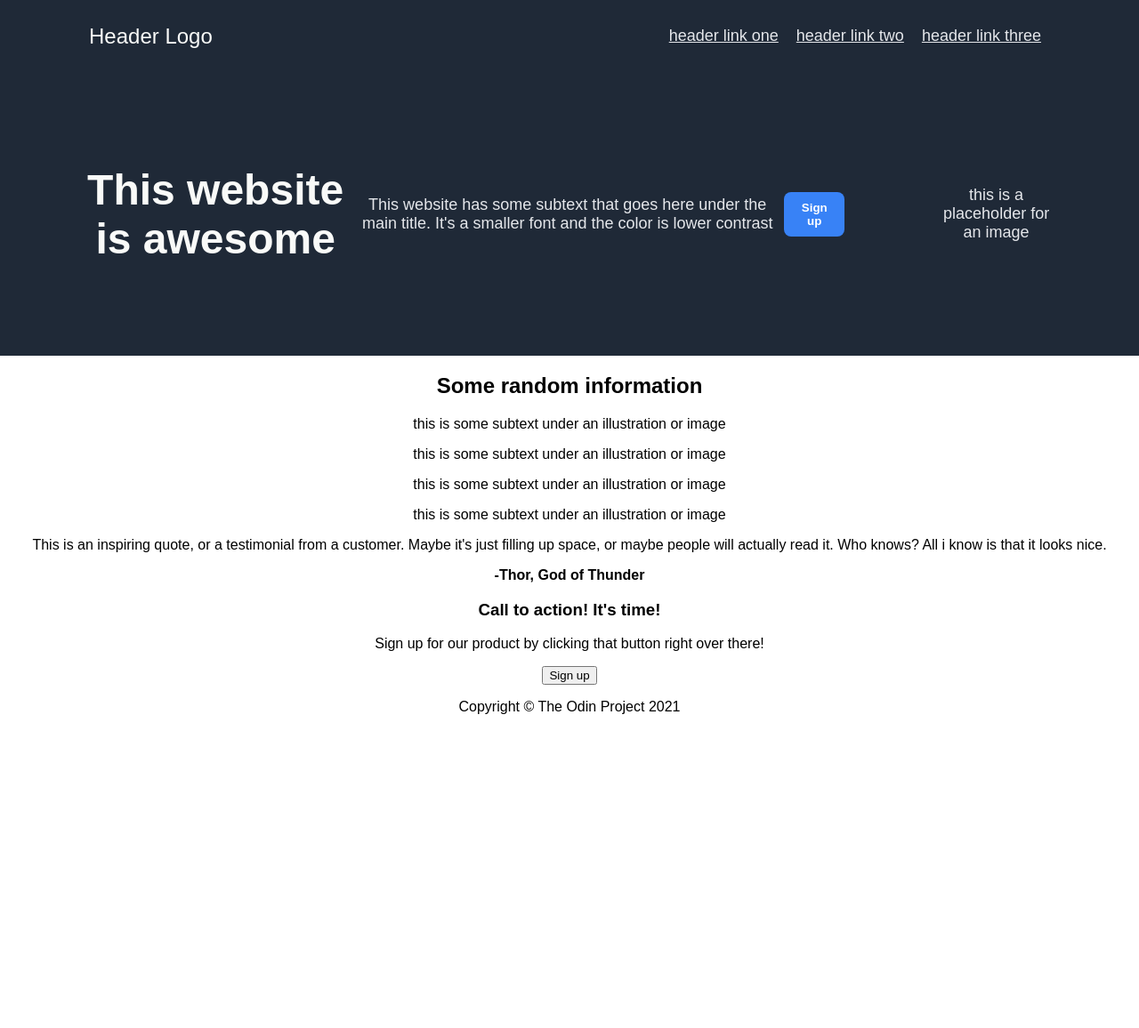
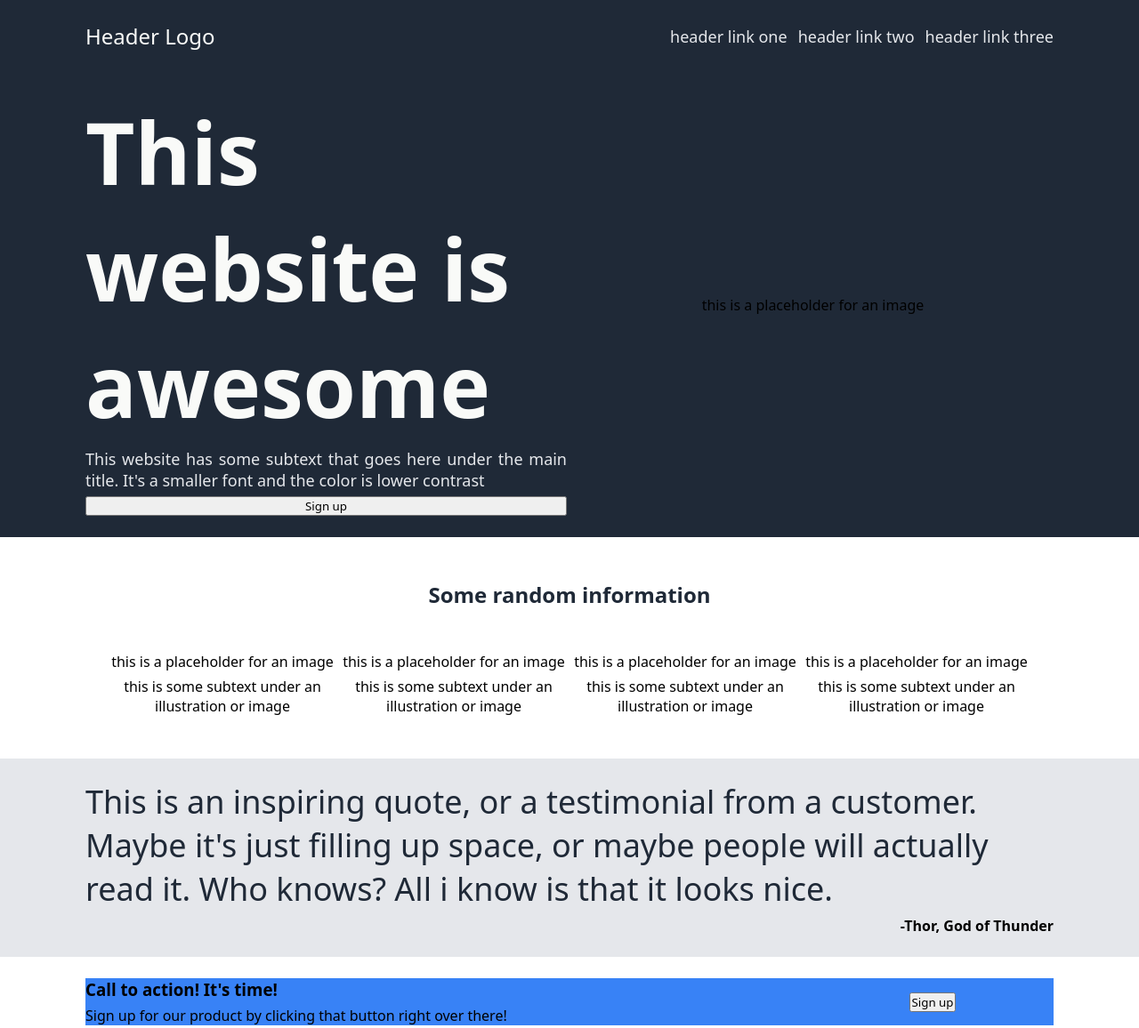
Before and after one commit to miftassirri/odin-landing-page, a plain HTML site: page index.html in a window 1280 px wide. Shown: the top 1156 px of the page at 89% size. Before the commit the page ends 820 px from the top, so only its background shows below. Drawn offline with Linux system fonts and the light colour scheme.

Commit message:
Add styles to html

```diff
--- a/index.html
+++ b/index.html
@@ -10,7 +10,7 @@
 <body>
     <nav class="header">
         <div class="header-logo">
-            <span class="header-logo">Header Logo</span>
+            <span>Header Logo</span>
         </div>
         <div class="header-links">
             <a href="#">header link one</a>
@@ -20,50 +20,87 @@
     </nav>
 
     <div class="hero">
+        <div class="hero-content">
+            <div class="hero-title">
                 <h1>This website is awesome</h1>
+            </div>
+            <div class="hero-content-paragraph">
                 <p>
                     This website has some subtext that goes here under the main title.
                     It's a smaller font and the color is lower contrast
                 </p>
+            </div>
             <button type="button">Sign up</button>
+        </div>
         <div class="hero-image">
             <p>this is a placeholder for an image</p>
         </div>
     </div>
 
     <div class="information">
+        <div class = "information-title">
             <h2>Some random information</h2>
+        </div>
+        <div class="information-content">
             <div class="information-one">
+                <div class="information-one-image">
+                    <p>this is a placeholder for an image</p>
+                </div>
+                <div class="information-one-content">
                     <p>this is some subtext under an illustration or image</p>
                 </div>
+            </div>
             <div class="information-two">
+                <div class="information-two-image">
+                    <p>this is a placeholder for an image</p>
+                </div>
+                <div class="information-two-content">
                     <p>this is some subtext under an illustration or image</p>
                 </div>
+            </div>
             <div class="information-three">
+                <div class="information-three-image">
+                    <p>this is a placeholder for an image</p>
+                </div>
+                <div class="information-two-content">
                     <p>this is some subtext under an illustration or image</p>
                 </div>
+            </div>
             <div class="information-four">
+                <div class="information-four-image">
+                    <p>this is a placeholder for an image</p>
+                </div>
+                <div class="information-two-content">
                     <p>this is some subtext under an illustration or image</p>
+                </div>
+            </div>
+            </div>
         </div>
     </div>
 
     <div class="quote">
+        <div class="quote-content">
             <p>
                 This is an inspiring quote, or a testimonial from a customer. Maybe
                 it's just filling up space, or maybe people will actually read it.
                 Who knows? All i know is that it looks nice.
             </p>
+        </div>
+        <div class="quote-author">
             <b>
                 -Thor, God of Thunder
             </b>
         </div>
+    </div>
 
     <div class="sign-up">
-        <div class="text">
+        <div class = "sign-up-text">
             <h3>Call to action! It's time!</h3>
             <p>Sign up for our product by clicking that button right over there!</p>
         </div>
-        <button type="button">Sign up</button>
+        <div class = "sign-up-button">
+            <button type="sign-up-button">Sign up</button>
+        </div>
     </div>
 
     <div class="footer">
--- a/style.css
+++ b/style.css
@@ -1,68 +1,174 @@
-body {
-    background-color: white;
+* {
+    margin: 0;
     padding: 0;
-    margin: 0;
-    text-align: center;
-    font-family: Arial, Helvetica, sans-serif;
+    font-family: system-ui, -apple-system, BlinkMacSystemFont, 'Segoe UI', Roboto, Oxygen, Ubuntu, Cantarell, 'Open Sans', 'Helvetica Neue', sans-serif;
 }
 
 .header {
+    padding: 24px 96px 24px 96px;
     display: flex;
-    background-color: #1F2937;
-    padding: 20px 0px 20px 100px;
+    flex-wrap: wrap;
+    justify-content: space-between;
     align-items: center;
+
+    background-color: #1f2937;
 }
 
 .header-logo {
-    color: #F9FAF8;
+    display: flex;
     font-size: 24px;
-    margin-right: auto;
+    color: #f9faf8;
 }
 
 .header-links {
     display: flex;
-    margin-left: auto;
-    padding: 0px 100px 0px 0px;
+    flex-wrap: wrap;
+    gap: 12px;
 }
 
 .header-links a {
-    color: #E5E7Eb;
+    text-decoration: none;
     font-size: 18px;
-    padding: 10px;
+    color: #e5e7eb;
 }
 
 .hero {
+    padding: 24px 96px 24px 96px;
     display: flex;
-    background-color: #1F2937;
-    padding: 90px;
+    flex-flow: row;
     align-items: center;
-    justify-content: center;
+
+    background-color: #1f2937;
 }
 
-.hero h1 {
-    color: #F9FAF8;
-    font-size: 48px;
-    font-weight: bold;
-    margin: 0;
+.hero-content {
+    width: 50%;
+    margin-right: 3px;
+    display: flex;
+    flex-flow: column;
+    gap: 6px;
 }
 
-.hero p {
-    color: #E5E7Eb;
-    font-size: 18px;
+.hero-title {
+    color: #f9faf8;
+    font-weight: extra-bold;
+    font-size: 48px;
 }
 
-.hero button {
-    display: block;
-    text-align: center;
-    width: 110px;
-    border: none;
-    background: #3882f6;
-    padding: 10px;
-    border-radius: 8px;
-    color: #fff;
-    font-weight: bold;
+.hero-content-paragraph {
+    text-align: justify;
+    font-size: 18px;
+    color: #e5e7eb;
 }
 
 .hero-image {
-    padding: 20px 0px 20px 100px;
+    width: 50%;
+    margin-left: 3px;
+    display: flex;
+    justify-content: center;
+    align-items: center;
 }
+
+.information {
+    padding: 24px 96px 24px 96px;
+    display: flex;
+    flex-flow: column;
+}
+
+.information-title {
+    padding: 24px 24px;
+    display: flex;
+    justify-content: center;
+    color: #1f2937;
+}
+
+.information-content {
+    padding: 24px;
+    display: flex;
+    flex-flow: row;
+    justify-content: space-between;
+}
+
+.information-one {
+    width: 25%;
+    display: flex;
+    flex-flow: column;
+    gap: 6px;
+    text-align: center;
+}
+
+.information-two {
+    width: 25%;
+    display: flex;
+    flex-flow: column;
+    gap: 6px;
+    text-align: center;
+}
+
+.information-three {
+    width: 25%;
+    display: flex;
+    flex-flow: column;
+    gap: 6px;
+    text-align: center;
+}
+
+.information-four {
+    width: 25%;
+    display: flex;
+    flex-flow: column;
+    gap: 6px;
+    text-align: center;
+}
+
+.quote {
+    padding: 24px 96px 24px 96px;
+    display: flex;
+    flex-flow: column;
+    gap: 6px;
+    background-color: #e5e7eb;
+}
+
+.quote-content {
+    display: flex;
+    justify-content: center;
+    color: #1f2937;
+    font-size: 36px;
+    font-weight: light-italic;
+}
+
+.quote-author {
+    display: flex;
+    justify-content: flex-end;
+}
+
+.sign-up {
+    padding: 24px 96px 24px 96px;
+    display: flex;
+    flex-flow: row;
+}
+
+.sign-up-text {
+    width: 75%;
+    display: flex;
+    flex-flow: column;
+    gap: 6px;
+    background-color: #3882f6;
+}
+
+.sign-up-button {
+    display: flex;
+    justify-content: center;
+    align-items: center;
+    width: 25%;
+    background-color: #3882f6;
+}
+
+.footer {
+    padding: 24px 96px 24px 96px;
+    display: flex;
+    justify-content: center;
+    align-items: center;
+    background-color: #1f2937;
+    color: #f9faf8;
+}
```
Lines whose indentation alone changed are shown as unchanged.
